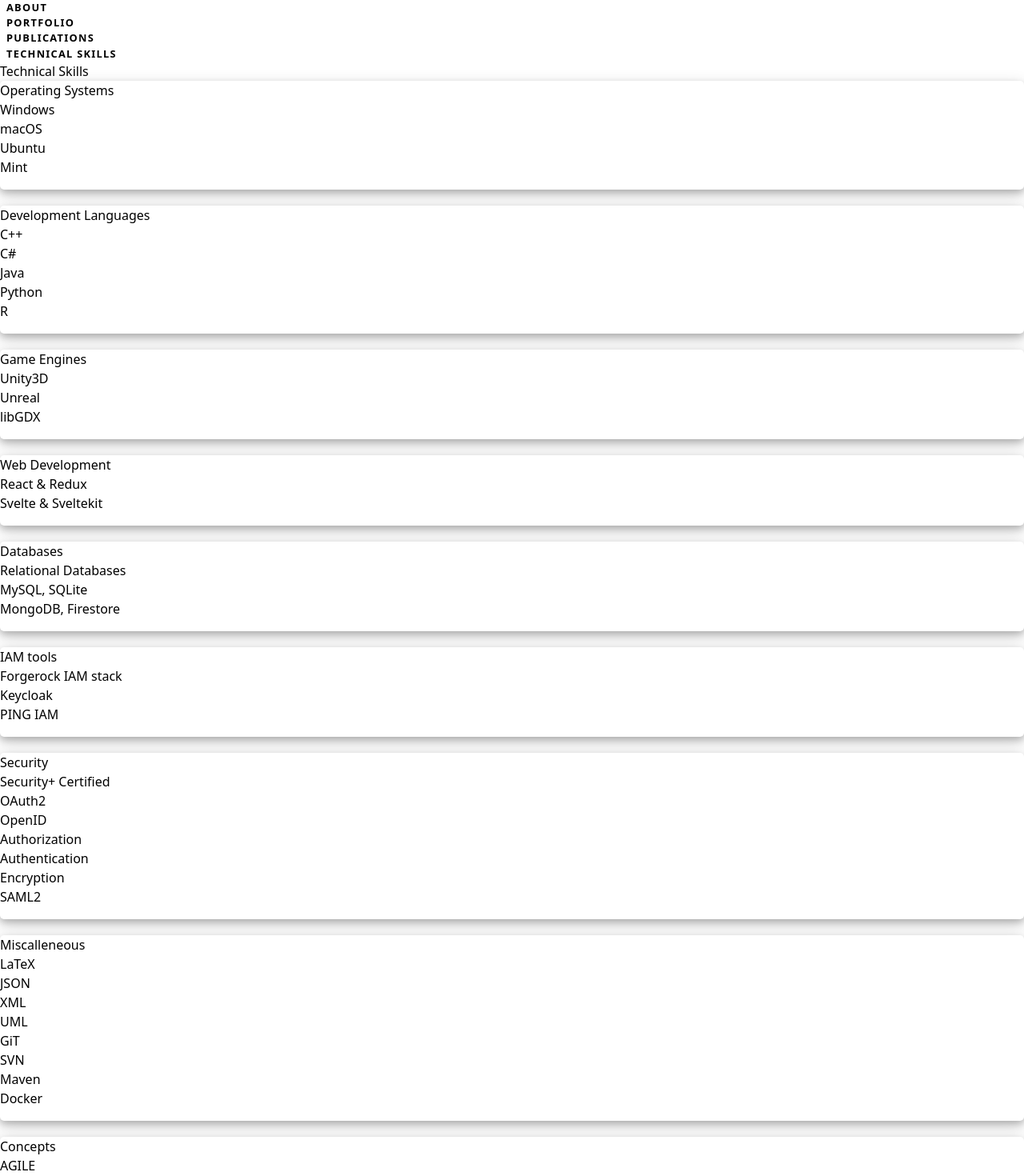
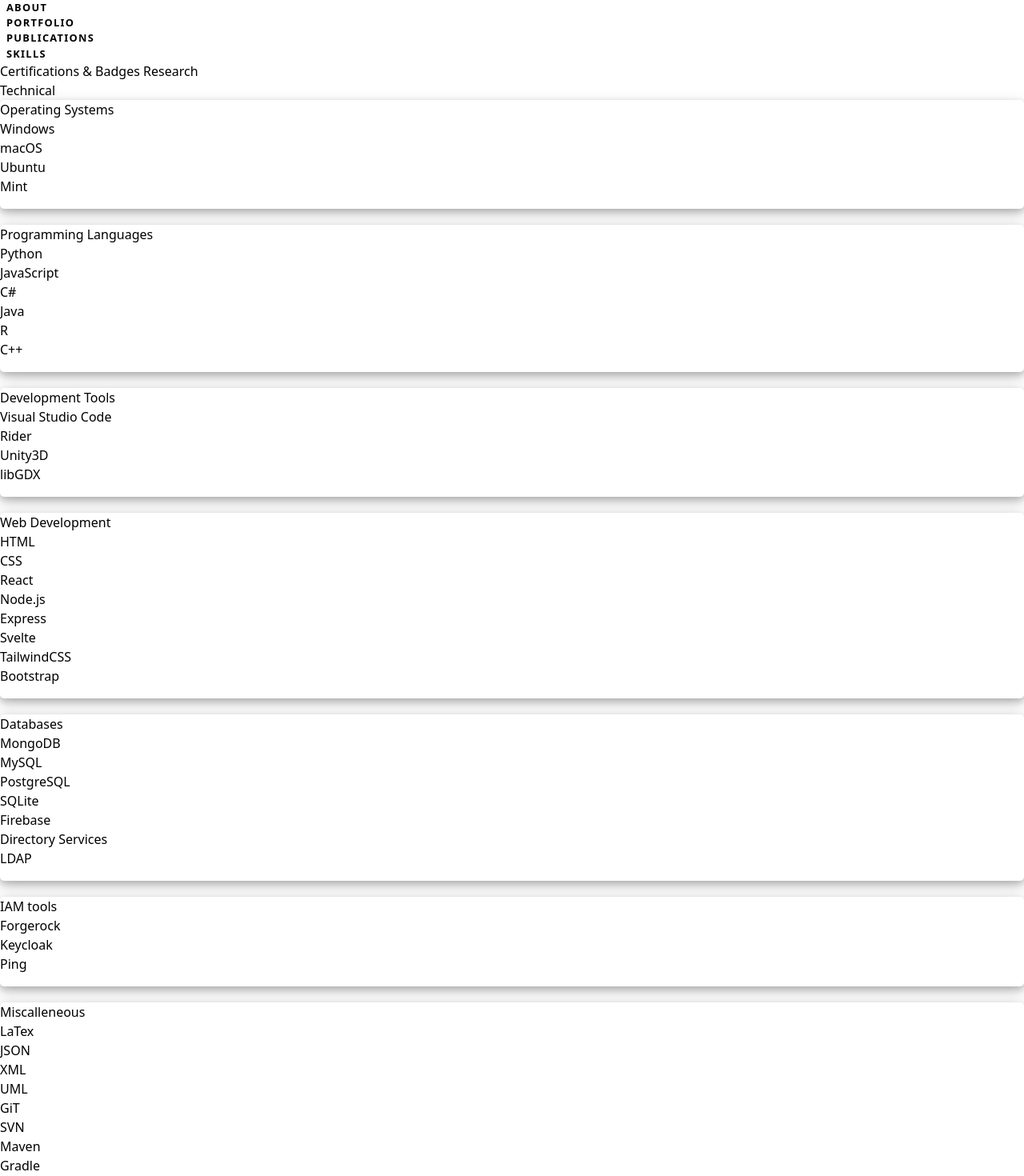
Before and after one commit to Reizka/renny-cv, a SvelteKit app: page /skills in a window 1280 px wide. Shown: the top 1470 px of the page at 80% size. Built offline with nearby package versions, Linux system fonts and the light colour scheme.

Commit message:
up to date
reworked the skills page..
TODO: finish the side buttons

```diff
--- /dev/null
+++ b/src/lib/data/skills.json
@@ -0,0 +1,136 @@
+[
+    {
+        "title": "Technical",
+        "categories": [
+            {
+                "name": "Operating Systems",
+                "items": ["Windows", "macOS", "Ubuntu", "Mint"]
+            },
+            {
+                "name": "Programming Languages",
+                "items": ["Python", "JavaScript", "C#", "Java","R", "C++"]
+            },
+            {
+                "name": "Development Tools",
+                "items": ["Visual Studio Code","Rider","Unity3D", "libGDX"]
+            },
+            {
+                "name": "Web Development",
+                "items": ["HTML", "CSS", "React", "Node.js", "Express","Svelte","TailwindCSS","Bootstrap"]
+            },
+            {
+                "name": "Databases",
+                "items": ["MongoDB", "MySQL", "PostgreSQL", "SQLite","Firebase","Directory Services","LDAP"]
+            },
+            {
+                "name": "IAM tools",
+                "items": ["Forgerock", "Keycloak", "Ping"]
+            },
+            {
+                "name": "Miscalleneous",
+                "items": ["LaTex","JSON","XML","UML","GiT","SVN","Maven","Gradle","Docker"]
+            },
+
+            {
+                "name": "Security",
+                "items": ["OWASP Top 10", "COMPTia Security+ Certified","Encryption"]
+            },
+            {
+                "name": "Concepts",
+                "items": ["Agile", "Scrum", "Kanban", "DevOps","Waterfall","UX","Accesibility"]
+            }
+        ]
+    },
+    {
+        "title": "Research",
+        "categories": [
+            {
+                "name": "Data Analysis",
+                "items": ["Statistical Analysis", "Data Visualization"]
+            },
+            {
+                "name": "Qualitative Research",
+                "items": ["Interviews", "Focus Groups"]
+            },
+            {
+                "name": "Quantitative Research",
+                "items": ["Surveys", "Experiments", "Longitudinal Studies"]
+            }
+        ]
+    },
+    {
+        "title": "Business",
+        "categories": [
+            {
+                "name": "Management",
+                "items": ["Project Management", "Team Leadership"]
+            },
+            {
+                "name": "Business Process",
+                "items": ["Process mapping", "Process Improvement"]
+            }
+        ]
+    },
+    {
+        "title": "Soft Skills",
+        "categories": [
+            {
+                "name": "Communication",
+                "items": ["Public Speaking", "Technical Writing"]
+            },
+            {
+                "name": "Problem Solving",
+                "items": ["Critical Thinking", "Decision Making"]
+            },
+            {
+                "name": "Teamwork",
+                "items": ["Collaboration", "Conflict Resolution"]
+            }
+        ]
+    },
+    {
+        "title": "Languages",
+        "categories": [
+            {
+                "name": "English",
+                "items": ["Fluent"]
+            },
+            {
+                "name": "Finnish",
+                "items": ["Native"]
+            },
+            {
+                "name": "French",
+                "items": ["B1"]
+            },
+            {
+                "name": "Dutch",
+                "items": ["A2"]
+            }
+        ]
+    },
+    {
+        "title": "Certifications & Badges",
+        "categories": [
+            {
+                "name": "COMPTia Security+",
+                "items": ["2021"]
+            },
+            {
+                "name": "Forgerock Badges",
+                "items": [
+                    "Access Management Product Knowledge",
+                "Access Management Core Skills",
+                "Identity Management Product Knowledge",
+                "Directory Services Core Skillst",
+                "Directory Services Product Knowledge",
+            "Identity Gateway Product Knowledge",
+            "Identity Management Micro Core Skills - Modeling Objects & Identities",
+            "Identity Management Micro Core Skills - Managing Connectors",
+            "Directory Services Micro Core Skills - Accessing Directory Services",
+            "Directory Services Micro Core Skills - Maintaining Directory Servers",
+            "Directory Services Micro Core Skills - Deploying Directory Services"]
+            }
+        ]
+    }
+]
--- a/src/routes/Header.svelte
+++ b/src/routes/Header.svelte
@@ -10,7 +10,7 @@
 		{ href: '/', text: 'About' },
 		{ href: '/portfolio', text: 'Portfolio' },
 		{ href: '/publications', text: 'Publications' },
-		{ href: '/skills', text: 'Technical Skills' },
+		{ href: '/skills', text: 'Skills' },
 	];
 </script>
 
--- a/src/routes/skills/+page.svelte
+++ b/src/routes/skills/+page.svelte
@@ -1,100 +1,46 @@
 <script>
+	import skills from '$lib/data/skills.json';
+
+
+	let currentIndex = 0;
+
+	function goNext() {
+		currentIndex = (currentIndex + 1) % skills.length; // Cycle forward
+	}
+
+	function goPrevious() {
+		currentIndex = (currentIndex - 1 + skills.length) % skills.length; // Cycle backward
+	}
+
+	 // Reactive statement to update button text based on currentIndex
+	 $: nextBtnText = currentIndex + 1 < skills.length ? skills[currentIndex + 1].title : skills[0].title;
+	 $: prevBtnText = currentIndex -1  > 0 ? skills[currentIndex -1].title : skills[skills.length - 1].title;
+
+
+
 </script>
 
+
 <main>
+	<button class="absolute mt-15 h-full w-20 outline left-0 rounded-r-2xl bg-white/30 backdrop-blur hover:w-40" on:click={goPrevious}>{prevBtnText}</button>
+	<button class="absolute mt-15 h-full w-20 right-0 rounded-l-2xl backdrop-blur-sm hover:w-40" on:click={goNext}>{nextBtnText}</button>
 	<div class="flex flex-col justify-center -center">
-		<h2 class="sm:text-6xl underline mt-4 m-auto min-[400px]:text-2xl">Technical Skills</h2>
+		<div class="slide flex flex-col justify-center items-center">
+			<h2 class="sm:text-6xl underline mt-4 m-auto min-[400px]:text-2xl">
+				{skills[currentIndex].title}
+			</h2>
 
-		<div class="grid lg:grid-cols-3 md:grid-cols-2 sm:grid-cols-1 gap-10 m-auto p-6">
-
-			<div class="skill-container flex flex-col">
-				<h3 class="bg-teal-300 text-xl text-center font-bold">Operating Systems</h3>
-				<ul class="list-disc m-auto">
-					<li>Windows</li>
-					<li>macOS</li>
-					<li>Ubuntu</li>
-					<li>Mint</li>
-				</ul>
-			</div>
-			<div class="skill-container flex flex-col">
-				<h3 class="bg-purple-400 text-xl text-center font-bold">Development Languages</h3>
-				<ul class="list-disc m-auto">
-					<li>C++</li>
-					<li>C#</li>
-					<li>Java</li>
-					<li>Python</li>
-					<li>R</li>
-				</ul>
-			</div>
-
-			<div class="skill-container flex flex-col">
-				<h3 class="bg-amber-500 text-xl text-center font-bold">Game Engines</h3>
-				<ul class="list-disc m-auto">
-					<li>Unity3D</li>
-					<li>Unreal</li>
-					<li>libGDX</li>
-				</ul>
-			</div>
-			<div class="skill-container flex flex-col">
-				<h3 class="bg-sky-300 text-xl text-center font-bold">Web Development</h3>
-				<ul class="list-disc m-auto">
-					<li>React & Redux</li>
-					<li>Svelte & Sveltekit</li>
-				</ul>
-			</div>
-			<div class="skill-container flex flex-col">
-				<h3 class="bg-rose-400 text-xl text-center font-bold">Databases</h3>
-				<ul class="list-disc m-auto">
-					<li>Relational Databases</li>
-					<li>MySQL, SQLite</li>
-					<li>MongoDB, Firestore</li>
-				</ul>
-			</div>
-			<div class="skill-container flex flex-col">
-				<h3 class="bg-black text-teal-300 text-xl text-center font-bold">IAM tools</h3>
-				<ul class="list-disc m-auto">
-					<li>Forgerock IAM stack </li>
-					<li>Keycloak</li>
-					<li>PING IAM</li>
-				</ul>
-			</div>
-			<div class="skill-container flex flex-col">
-				<h3 class="bg-slate-400 text-xl text-center font-bold">Security</h3>
-				<ul class="list-disc m-auto">
-					<li>Security+ Certified</li>
-					<li>OAuth2</li>
-					<li>OpenID</li>
-					<li>Authorization</li>
-					<li>Authentication</li>
-					<li>Encryption</li>
-					<li>SAML2</li>
-				</ul>
-			</div>
-			<div class="skill-container flex flex-col">
-				<h3 class="bg-green-400 text-xl text-center font-bold">Miscalleneous</h3>
-				<ul class="list-disc m-auto">
-					<li>LaTeX</li>
-					<li>JSON</li>
-					<li>XML</li>
-					<li>UML</li>
-					<li>GiT</li>
-					<li>SVN</li>
-					<li>Maven</li>
-					<li>Docker</li>
-				</ul>
-			</div>
-			<div class="skill-container flex flex-col">
-				<h3 class="bg-yellow-400 text-xl text-center font-bold">Concepts</h3>
-				<ul class="list-disc m-auto">
-					<li>AGILE</li>
-					<li>SCRUM</li>
-					<li>Waterfall</li>
-					<li>DevOps</li>
-					<li>GiT</li>
-					<li>Usability</li>
-					<li>User experience</li>
-					<li>Accessibility</li>
-				</ul>
+			<div class="grid lg:grid-cols-3 md:grid-cols-2 sm:grid-cols-1 gap-10 m-auto p-6">
+				{#each skills[currentIndex].categories as category}
+					<div class="skill-container flex flex-col">
+						<h3 class="bg-teal-300 text-xl text-center font-bold">{category.name}</h3>
+						<ul class="list-disc m-auto">
+							{#each category.items as item}
+								<li>{item}</li>
+							{/each}
+						</ul>
+					</div>
+				{/each}
 			</div>
 		</div>
 	</div>
```
Also changed, not shown: src/routes/portfolio/portfolioComponent.svelte (+14 -2 lines).
